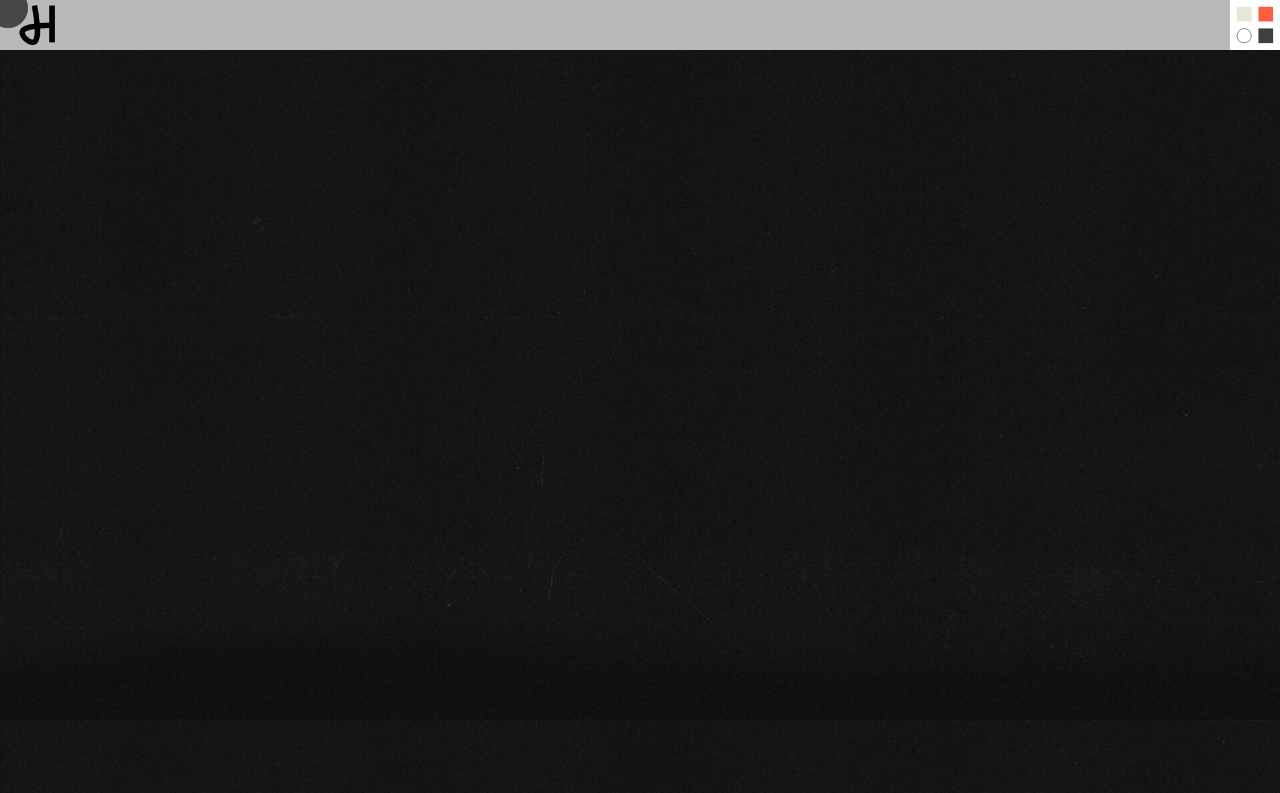
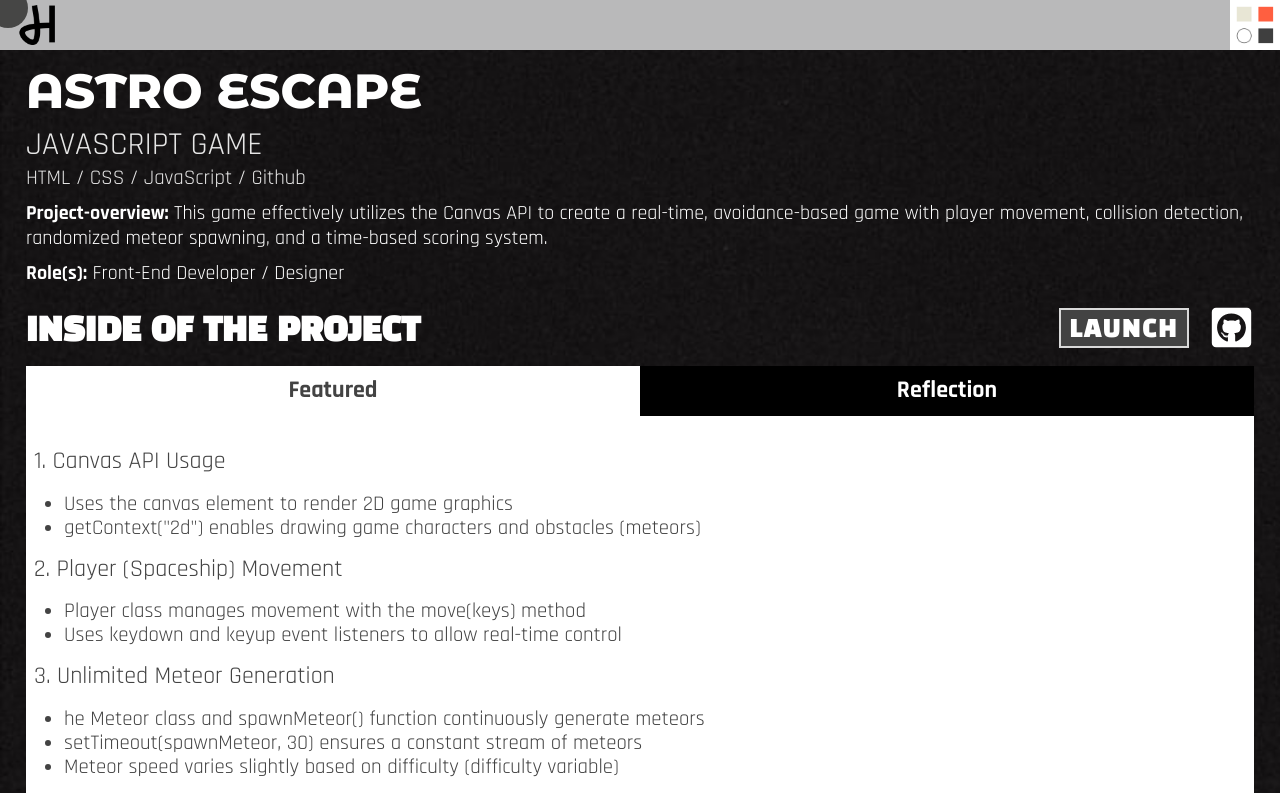
Before and after one commit to Ian-Hyosang-Han/dev-portfolio, a React (Vite) app: page /project/javascriptgame in a window 1280 px wide. Shown: the top 793 px of the page. Built offline with nearby package versions, Linux system fonts and the light colour scheme.

Commit message:
changed css for project page

```diff
--- a/src/components/forms/ProjectDetails.jsx
+++ b/src/components/forms/ProjectDetails.jsx
@@ -29,6 +29,16 @@ function ProjectDetails({ projectData }) {
                     <p><strong>Role(s):</strong> {projectData.roles}</p>
                 </div>
 
+
+
+                {/* <div className="project-images">
+                    {projectData.imageUrls.map((url, index) => (
+                        <img key={index} src={url} alt={`${projectData.title}-image-${index}`} className="project-header-image" />
+                    ))}
+                </div> */}
+
+                <div className="accordion-box">
+                    <h2>Inside of the project</h2>
                     <div className="external-links">
                         <div className="link-to">
                             <LaunchButton url={projectData.launchUrl} />
@@ -39,17 +49,9 @@ function ProjectDetails({ projectData }) {
                             </a>
                         </div>
                     </div>
-
-                <div className="project-images">
-                    {projectData.imageUrls.map((url, index) => (
-                        <img key={index} src={url} alt={`${projectData.title}-image-${index}`} className="project-header-image" />
-                    ))}
                 </div>
 
-            </div>
                 <div className="accordion-container">
-                <div className="accordion-box">
-                    <h2>Inside of the project</h2>
                     <div className="accordion-buttons">
                         <button
                             className={`accordion-button ${activePanel === 'left' ? 'active' : ''}`}
@@ -122,8 +124,8 @@ function ProjectDetails({ projectData }) {
                         ))}
                     </div>
                 </section>
+            </div>
             <hr className="w-[95vw] h-1 bg-white mx-auto"></hr>
-            </div>
         </div>
     );
 }
--- a/src/data/projectsData.js
+++ b/src/data/projectsData.js
@@ -119,6 +119,9 @@ const projectsData = {
     moviedatabase: {
         title: 'movella',
         subtitle: 'movie database',
+        category: 'personal',
+        description: 'Movie Database',
+        gifUrls: '',
         imageUrls: ['/md-image01.webp', '/md-image02.webp'],
         technologies: 'React / SASS / Github',
         overview: 'MOVELLA is a movie database application built with React and React Router. It allows users to browse movies, view details, and manage a favorites list. The app is designed with a responsive layout and smooth navigation for an engaging user experience',
@@ -202,6 +205,9 @@ const projectsData = {
     capstone: {
         title: 'Paws & Relax',
         subtitle: 'Capstone Project',
+        category: 'team',
+        description: 'Capstone Project',
+        gifUrls: '',
         imageUrls: ['/cp-image01.webp', '/cp-image02.webp'],
         technologies: 'WordPress / Woocommerce / Github',
         overview: 'Paws & Relax is a fully functional WooCommerce-powered dog massage booking platform designed to provide a seamless experience for pet owners. Customers can browse services, select specialized therapists, and book appointments with real-time scheduling. The platform features a custom WordPress theme, CPTs, and custom blocks, enhancing flexibility and scalability. Automated email confirmations and reminders ensure smooth communication. Built by a team of four, this project showcases expertise in WordPress development, e-commerce functionality, and user experience design',
@@ -283,6 +289,9 @@ const projectsData = {
     portfolio: {
         title: 'Unspecialty',
         subtitle: 'Portfolio Project',
+        category: 'personal',
+        description: 'Portfolio',
+        gifUrls: '',
         imageUrls: ['/pf-image01.webp', '/pf-image02.webp'],
         technologies: 'React / CSS / Tailwind CSS / Github',
         overview: 'My design philosophy is about creating something extraordinary from the ordinary. I built this portfolio with a strong focus on clean layout, mobile- first design, and intuitive user experiences. As seen in the home banner—INTUITIVE UI, SEAMLESS UX, ENGAGING INTERFACES, OPTIMIZED PERFORMANCE, and CONTINUOUS GROWTH—these principles guided every design and development decision. It features a diverse collection of projects I have built or contributed to, and reflects not only my technical skills but also my professional journey, past experiences, and personal passions. At its core, this portfolio is more than just a showcase—it is a story about where I have been, what I have created, and the kind of developer and person I aspire to become.',
--- /dev/null
+++ b/src/pages/ ProjectDetailsPage.jsx
@@ -0,0 +1,25 @@
+import React from 'react';
+import { useParams } from 'react-router-dom';
+import ProjectDetails from '../components/forms/ProjectDetails';
+import projectsData from '../data/projectsData';
+
+function ProjectDetailsPage() {
+  const { projectId } = useParams();
+  const projectData = projectsData[projectId];
+
+  if (!projectData) {
+    return (
+      <div className="mx-20 my-20 text-center text-2xl">
+        Project not found.
+      </div>
+    );
+  }
+
+  return (
+    <main id="main-content">
+      <ProjectDetails projectData={projectData} />
+    </main>
+  );
+}
+
+export default ProjectDetailsPage;
--- a/src/router/AppRouter.jsx
+++ b/src/router/AppRouter.jsx
@@ -4,6 +4,7 @@ import Footer from "../components/common/Footer";
 import Home from "../pages/Home";
 import About from "../pages/About";
 import ProjectPage from "../pages/ProjectPage";
+import ProjectDetailsPage from "../pages/ ProjectDetailsPage";
 
 function AppRouter() {
     return (
@@ -18,9 +19,9 @@ function AppRouter() {
             <Routes>
                 <Route path="/" element={<Home />} />
                 <Route path="/about" element={<About />} />
-                {/* <Route path="/project/:projectId" element={<ProjectPage />} /> */}
                 <Route path="/project" element={<ProjectPage />} />
-            </Routes>
+                <Route path="/project/:projectId" element={<ProjectDetailsPage />} />
+                </Routes>
 
             <Footer />
         </BrowserRouter>
--- a/src/styles/components/navigation.css
+++ b/src/styles/components/navigation.css
@@ -62,8 +62,8 @@
     justify-items: center;
     align-items: center;
     width: 100%;
-    padding: 0 1rem 3rem;
-    row-gap: 0.7rem;
+    padding: 0rem 1.5rem 3rem 1.5rem;
+    row-gap: 1rem;
 }
 
 /* Reusable Nav Box */
--- a/src/styles/pages/project.css
+++ b/src/styles/pages/project.css
@@ -7,13 +7,16 @@
   flex-direction: column;
   max-width: 100vw;
   min-height: 100vh;
-    margin: 0 auto;
+  margin-top: 3rem;
+  margin-right: 1rem;
+  margin-bottom: 1rem;
+  margin-left: 1rem;
   padding: 0 0.625rem;
   color: var(--main-font-color);
 }
 
 .project-page {
-    max-width: 75rem;
+  max-width: 80rem;
   margin: 0 auto;
 }
 
@@ -27,7 +30,7 @@
   font-size: 2.3rem;
   font-family: var(--sub-heading-font);
   font-weight: 800;
-    margin-top: 3rem;
+  margin-bottom: 0.5rem;
 }
 
 .project-header h3,
@@ -37,7 +40,7 @@
 
 .project-header h3 {
   font-size: 1.5rem;
-    margin: 0.2rem 0;
+  margin-bottom: 0.2rem;
   text-transform: uppercase;
 }
 
@@ -65,8 +68,8 @@
 
 .external-links {
   display: flex;
-    justify-content: flex-end;
-    margin-top: 10px;
+  justify-content: right;
+  margin-bottom: 1rem;
 }
 
 .link-to {
@@ -103,8 +106,9 @@
 .accordion-box {
   display: flex;
   flex-direction: column;
-    width: 100%;
-    max-width: 62.5rem;
+  /* width: 100%; */
+  /* max-width: 80rem; */
+  /* align-items: center; */
 }
 
 .accordion-box h2 {
@@ -119,7 +123,7 @@
   justify-content: center;
   width: 100%;
   height: 3.125rem;
-    max-width: 62.5rem;
+  /* max-width: 62.5rem; */
 }
 
 .accordion-button {
@@ -141,7 +145,7 @@
 
 .accordion-content {
   width: 100%;
-    max-width: 62.5rem;
+  /* max-width: 62.5rem; */
 }
 
 .accordion-content p {
@@ -154,7 +158,7 @@
   color: var(--second-font-color);
   background-color: var(--home-bg-color);
   width: 100%;
-    max-width: 62.5rem;
+  /* max-width: 62.5rem; */
   display: none;
   overflow: hidden;
   margin-bottom: 2rem;
@@ -170,6 +174,11 @@
 /* ========================================
 ========= IMAGES / HOVER-EFFECT ===========
 ======================================== */
+
+.showing-container {
+  display: flex;
+  flex-direction: column;
+}
 
 .showing-box-header {
   font-size: 24px;
@@ -257,19 +266,12 @@
 =====================  768px  ==================== */
 
 @media (min-width: 48em) {
-
-    .external-links {
-        margin-right: 4.6rem;
-        margin-top: 0;
-    }
-
   .project-header {
-        margin-left: 5rem;
+    margin-top: 1rem;
   }
 
   .project-header h2 {
     font-size: 3rem;
-        margin-top: 5rem;
   }
 
   .project-header h3 {
@@ -283,15 +285,23 @@
   .project-content p {
     font-size: 1.25rem;
     line-height: 1.5625rem;
-        margin: 0.625rem 4.6875rem 0;
   }
 
   .project-images img {
     height: auto;
   }
 
+  .accordion-box {
+    flex-direction: row;
+    justify-content: space-between;
+  }
+
   .accordion-box h2 {
     font-size: 2rem;
+  }
+
+  .external-links {
+    margin-top: 1.2rem;
   }
 
   .accordion-button {
@@ -309,39 +319,28 @@
 =====================  1024px  ==================== */
 
 @media (min-width: 64em) {
-
-    .project-header-image {
+  /* .project-header-image {
         width: 31.25rem;
         height: 25rem;
-    }
-
-    .external-links {
-        margin-right: 5.7rem;
-    }
-
-    .project-header {
-        margin-left: 5.8rem;
-    }
-
-    .project-content p {
-        margin: 0.625rem 5.625rem;
     }
 
     .project-images {
         flex-direction: row;
         justify-content: center;
         gap: 1rem;
-    }
+    } */
 
-    .project-images img {
+  /* .project-images img {
         height: 18rem;
-    }
+    } */
 
   .accordion-box h2 {
     font-size: 2rem;
   }
 
   .showing-box {
+    justify-content: center;
+    align-items: center;
     flex-direction: row;
     gap: 5rem;
   }
@@ -353,7 +352,7 @@
 
   .showing-box-header {
     display: flex;
-        justify-content: left;
+    justify-content: center;
   }
 
   hr {
```
Also changed, not shown: src/pages/ProjectPage.jsx (+20 -37 lines), public/main_hat.webp (added). Lines whose indentation alone changed are shown as unchanged.
